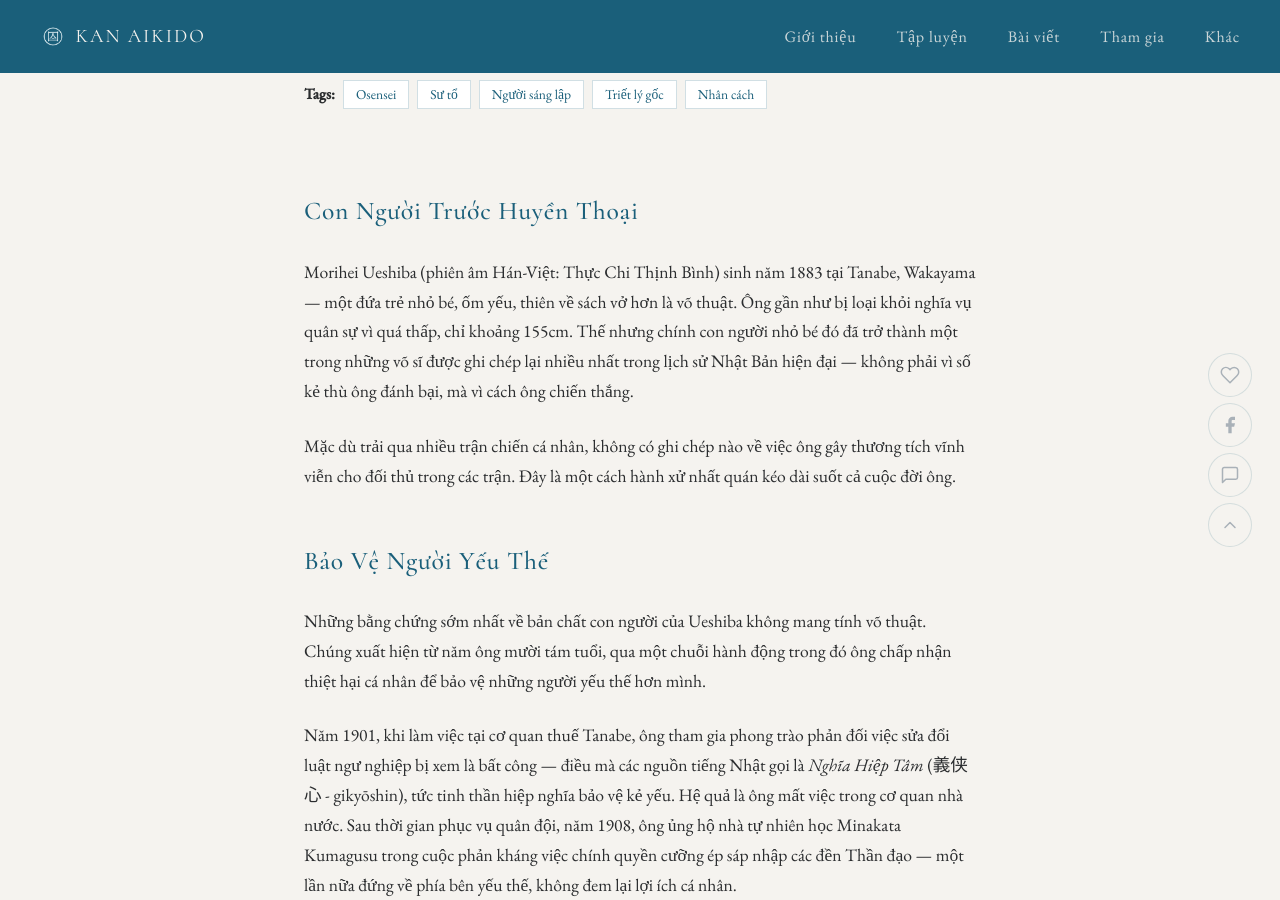
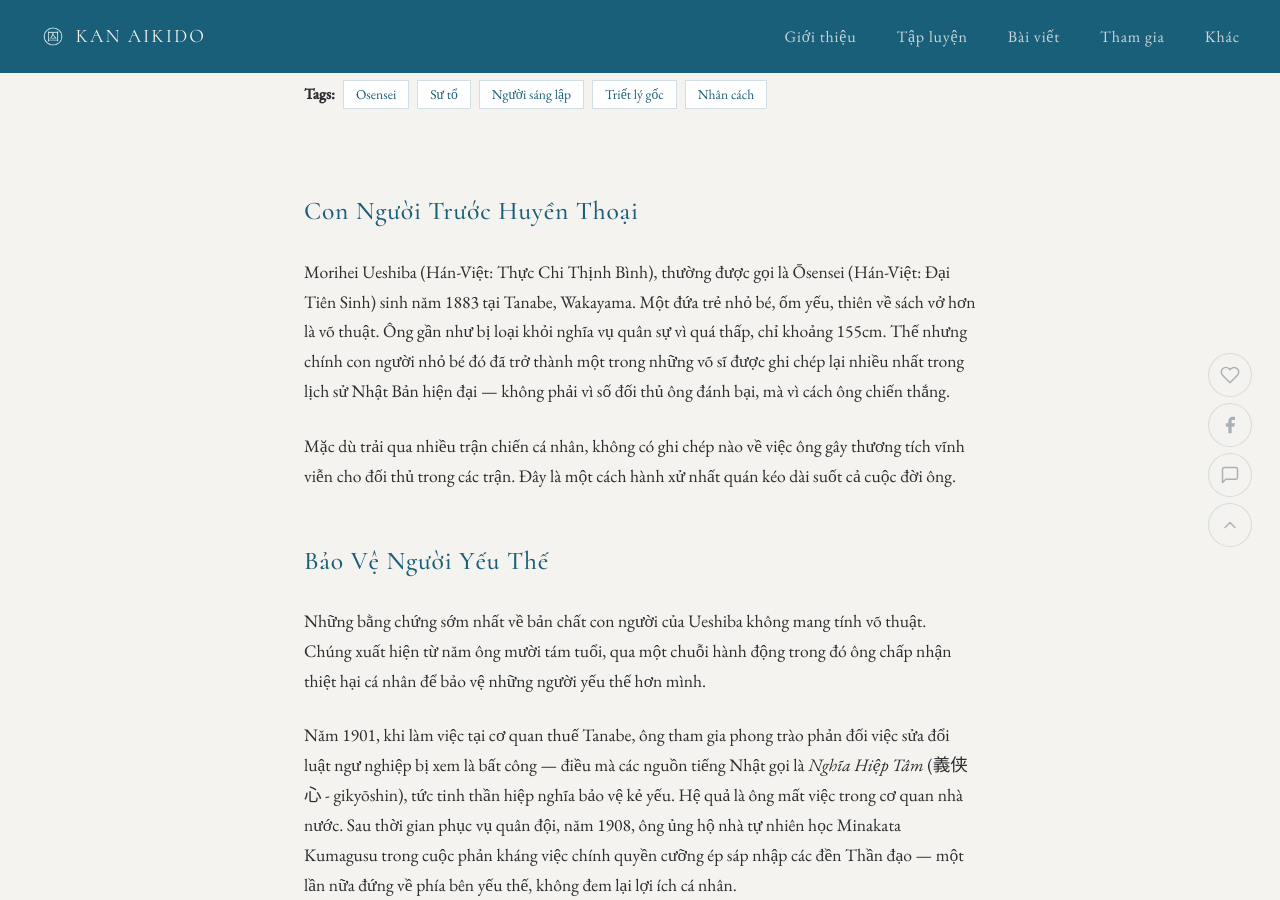
Before and after one commit to nvu1991/kanaikido, a Jekyll site: the page built from about/osensei.html, in a window 1280 px wide and 900 px high, scrolled down 1004 px. Built offline with Jekyll 4.4.1, drawn with Linux system fonts in a browser that asks for light colours; some of the changed text lies outside the part shown.

Commit message:
Update open and ending

```diff
--- a/about/osensei.html
+++ b/about/osensei.html
@@ -26,7 +26,7 @@
 
 <h2>Con Người Trước Huyền Thoại</h2>
 
-<p>Morihei Ueshiba (phiên âm Hán-Việt: Thực Chi Thịnh Bình) sinh năm 1883 tại Tanabe, Wakayama — một đứa trẻ nhỏ bé, ốm yếu, thiên về sách vở hơn là võ thuật. Ông gần như bị loại khỏi nghĩa vụ quân sự vì quá thấp, chỉ khoảng 155cm. Thế nhưng chính con người nhỏ bé đó đã trở thành một trong những võ sĩ được ghi chép lại nhiều nhất trong lịch sử Nhật Bản hiện đại — không phải vì số kẻ thù ông đánh bại, mà vì cách ông chiến thắng.</p>
+<p>Morihei Ueshiba (Hán-Việt: Thực Chi Thịnh Bình), thường được gọi là Ōsensei (Hán-Việt: Đại Tiên Sinh) sinh năm 1883 tại Tanabe, Wakayama. Một đứa trẻ nhỏ bé, ốm yếu, thiên về sách vở hơn là võ thuật. Ông gần như bị loại khỏi nghĩa vụ quân sự vì quá thấp, chỉ khoảng 155cm. Thế nhưng chính con người nhỏ bé đó đã trở thành một trong những võ sĩ được ghi chép lại nhiều nhất trong lịch sử Nhật Bản hiện đại — không phải vì số đối thủ ông đánh bại, mà vì cách ông chiến thắng.</p>
 
 <p>Mặc dù trải qua nhiều trận chiến cá nhân, không có ghi chép nào về việc ông gây thương tích vĩnh viễn cho đối thủ trong các trận. Đây là một cách hành xử nhất quán kéo dài suốt cả cuộc đời ông.</p>
 
@@ -99,4 +99,4 @@
 
 <p>Aikido hiện có mặt tại hơn 140 quốc gia.</p>
 
-<p>Điều thực sự đáng chú ý về Morihei Ueshiba không phải là huyền thoại hay những yếu tố tâm linh xung quanh ông. Đó là một người nhỏ bé, xuất thân từ những hạn chế thể chất, hoạt động trong các môi trường nguy hiểm thực sự, chiến thắng thuyết phục những đối thủ được đào tạo bài bản — và làm tất cả điều đó mà không để lại thương tích lâu dài. Không phải vì lý tưởng. Mà vì đó là con người ông.</p>
+<p>Morihei Ueshiba được gọi một cách tôn kính là Osensei - Đại Tiên Sinh bởi người đời. Sự vĩ đại được xác nhận qua những điều ông đã gây dựng trong cuộc đời của mình. Ông là con người của tầm nhìn, sự nhân ái, ý chí vững chãi cũng như là người tháo vát, mạnh mẽ cùng với võ thuật xuất chúng.</p>
```
Also changed, not shown: 3 other files.
